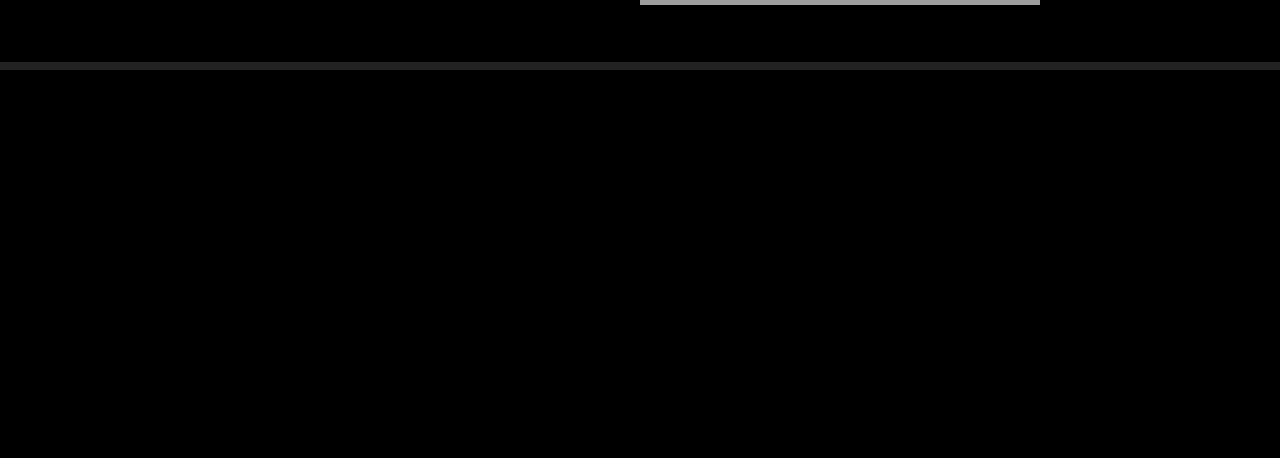
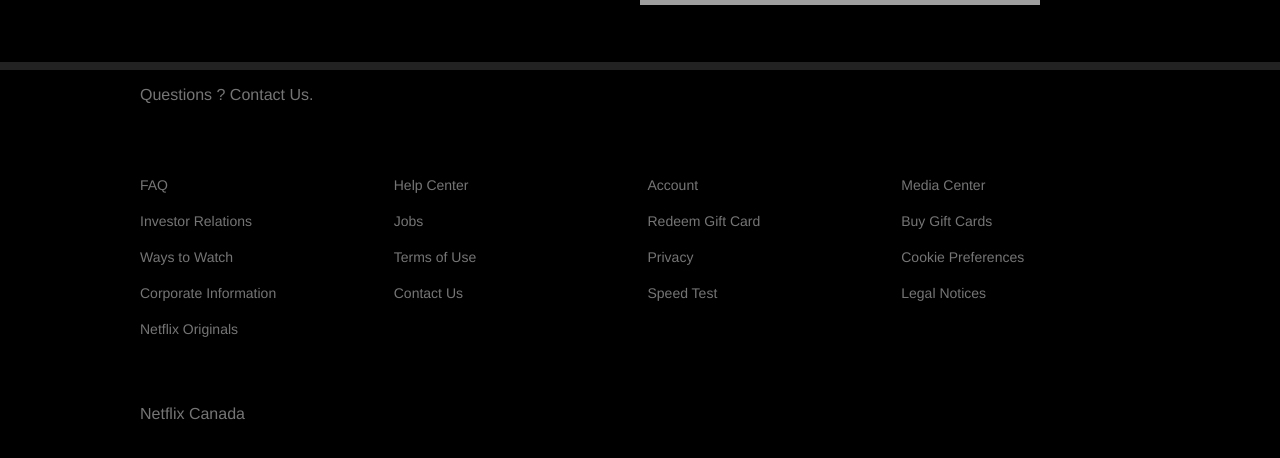
Before and after one commit to sandeep194920/Netflix-Clone, a React (Create React App) app: page / in a window 1280 px wide. Shown: the part 1177-1635 px from the top of the page. Before the commit the page ends 1247 px from the top, so only its background shows below. Built offline with nearby package versions, Linux system fonts and the light colour scheme; grey boxes are pictures that could not be loaded; the HTML template or start-up script is replaced by a standard one.

Commit message:
built footer

```diff
--- a/src/App.js
+++ b/src/App.js
@@ -1,6 +1,12 @@
 import React from "react";
+import { FooterContainer } from "./containers/footer";
 import { JumbotronContainer } from "./containers/jumbotron";
 
 export default function App() {
-  return <JumbotronContainer />;
+  return (
+    <>
+      <JumbotronContainer />
+      <FooterContainer />
+    </>
+  );
 }
--- /dev/null
+++ b/src/components/footer/index.js
@@ -0,0 +1,38 @@
+import React from "react";
+import {
+  Container,
+  Row,
+  Column,
+  Link,
+  Title,
+  Text,
+  Break,
+} from "./styles/footer";
+
+export default function Footer({ children, ...restProps }) {
+  return <Container {...restProps}>{children}</Container>;
+}
+
+Footer.Row = function FooterRow({ children, ...restProps }) {
+  return <Row {...restProps}>{children}</Row>;
+};
+
+Footer.Column = function FooterColumn({ children, ...restProps }) {
+  return <Column {...restProps}>{children}</Column>;
+};
+
+Footer.Link = function FooterLink({ children, ...restProps }) {
+  return <Link {...restProps}>{children}</Link>;
+};
+
+Footer.Title = function FooterTitle({ children, ...restProps }) {
+  return <Title {...restProps}>{children}</Title>;
+};
+
+Footer.Text = function FooterText({ children, ...restProps }) {
+  return <Text {...restProps}>{children}</Text>;
+};
+
+Footer.Break = function FooterBreak({ children, ...restProps }) {
+  return <Break {...restProps}>{children}</Break>;
+};
--- /dev/null
+++ b/src/components/footer/styles/footer.js
@@ -0,0 +1,52 @@
+import styled from "styled-components/macro";
+
+export const Container = styled.div`
+  display: flex;
+  direction: column;
+  margin: auto;
+  max-width: 1000px;
+  flex-direction: column;
+  @media (max-width: 1000px) {
+    padding: 70px 30px;
+  }
+`;
+
+export const Column = styled.div`
+  display: flex;
+  flex-direction: column;
+  text-align: left;
+`;
+
+export const Row = styled.div`
+  display: grid;
+  grid-template-columns: repeat(auto-fill, minmax(210px, 1fr));
+  grid-gap: 15px;
+
+  @media (max-width: 1000px) {
+    grid-template-columns: repeat(auto-fill, minmax(150px, 1fr));
+  }
+`;
+
+export const Link = styled.a`
+  color: #757575;
+  margin-bottom: 20px;
+  font-size: 14px;
+  text-decoration: none;
+`;
+
+export const Title = styled.p`
+  color: #757575;
+  margin-bottom: 40px;
+  font-size: 16px;
+`;
+
+export const Text = styled.p`
+  color: #757575;
+  margin-bottom: 40px;
+  font-size: 16px;
+`;
+
+export const Break = styled.p`
+  height: 0;
+  flex-basis: 100%;
+`;
--- a/src/components/index.js
+++ b/src/components/index.js
@@ -1 +1,2 @@
 export { default as Jumbotron } from "./jumbotron";
+export { default as Footer } from "./footer";
--- /dev/null
+++ b/src/containers/footer.js
@@ -0,0 +1,43 @@
+import React from "react";
+import { Footer } from "../components/";
+
+export function FooterContainer() {
+  return (
+    <Footer>
+      <Footer.Title>Questions ? Contact Us.</Footer.Title>
+      <Footer.Break />
+      <Footer.Row>
+        <Footer.Column>
+          <Footer.Link>FAQ</Footer.Link>
+          <Footer.Link href="#">Investor Relations</Footer.Link>
+          <Footer.Link href="#">Ways to Watch</Footer.Link>
+          <Footer.Link href="#">Corporate Information</Footer.Link>
+          <Footer.Link href="#">Netflix Originals</Footer.Link>
+        </Footer.Column>
+
+        <Footer.Column>
+          <Footer.Link>Help Center</Footer.Link>
+          <Footer.Link href="#">Jobs</Footer.Link>
+          <Footer.Link href="#">Terms of Use</Footer.Link>
+          <Footer.Link href="#">Contact Us</Footer.Link>
+        </Footer.Column>
+
+        <Footer.Column>
+          <Footer.Link>Account</Footer.Link>
+          <Footer.Link href="#">Redeem Gift Card</Footer.Link>
+          <Footer.Link href="#">Privacy</Footer.Link>
+          <Footer.Link href="#">Speed Test</Footer.Link>
+        </Footer.Column>
+
+        <Footer.Column>
+          <Footer.Link>Media Center</Footer.Link>
+          <Footer.Link href="#">Buy Gift Cards</Footer.Link>
+          <Footer.Link href="#">Cookie Preferences</Footer.Link>
+          <Footer.Link href="#">Legal Notices</Footer.Link>
+        </Footer.Column>
+      </Footer.Row>
+      <Footer.Break />
+      <Footer.Text>Netflix Canada</Footer.Text>
+    </Footer>
+  );
+}
```
